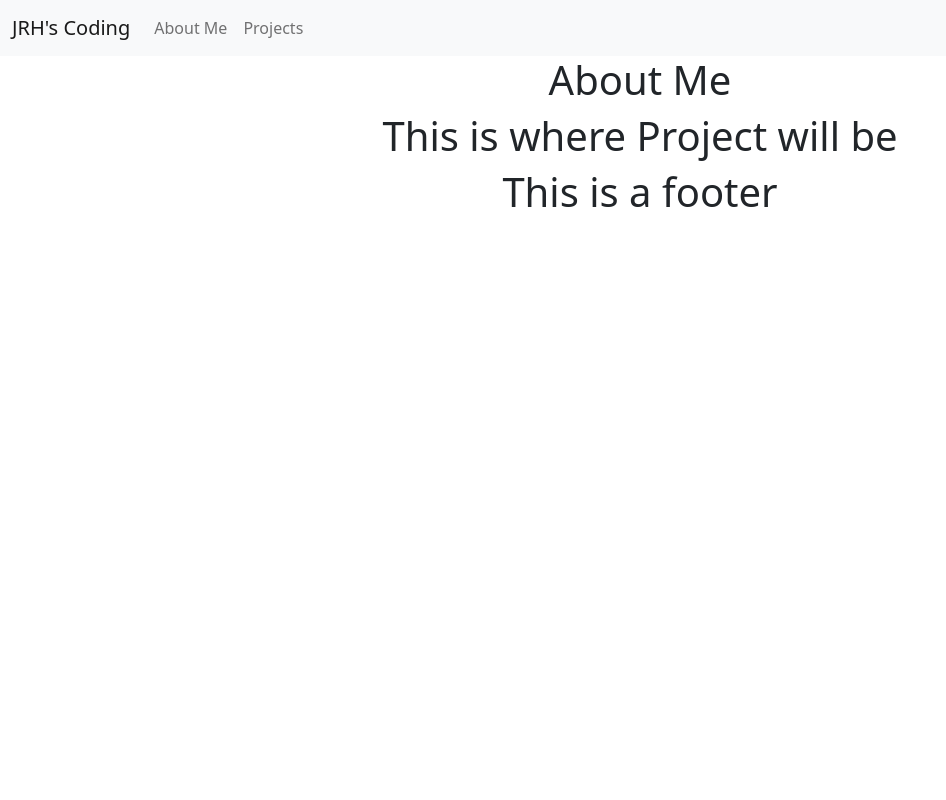
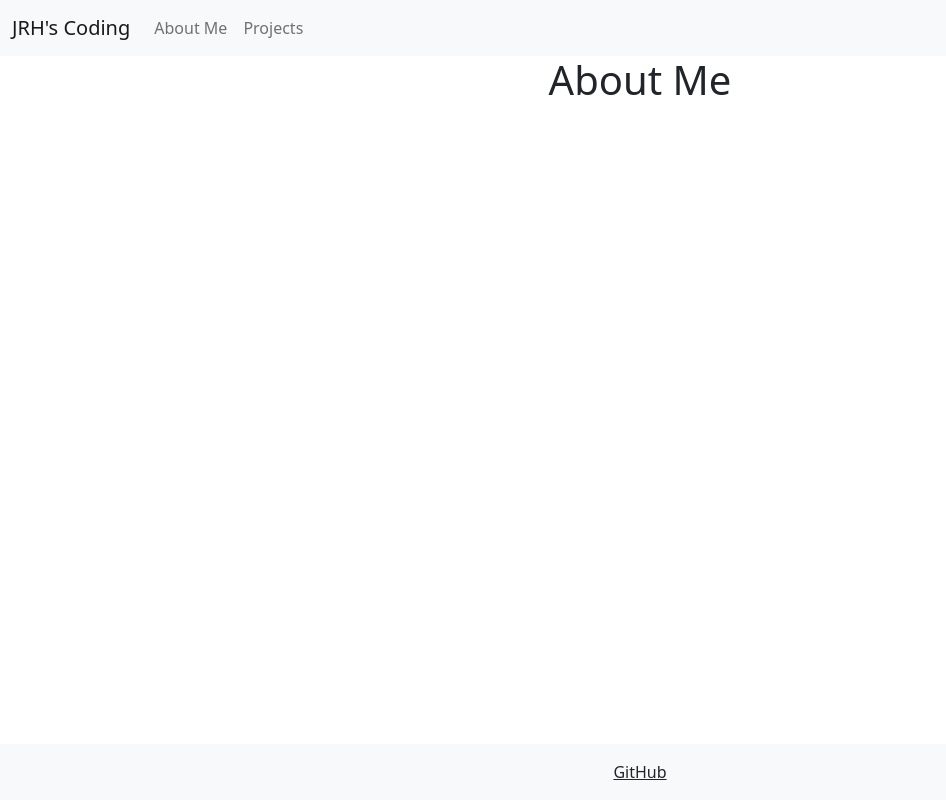
Before and after one commit to jrhscoding/portfolio-2.0, a React (Create React App) app: page / in a window 1280 px wide. Shown: the whole page, without its empty margins (0-946 px from the left). Built offline with nearby package versions, Linux system fonts and the light colour scheme.

Commit message:
added footer

```diff
--- a/src/App.js
+++ b/src/App.js
@@ -2,14 +2,12 @@ import React from 'react';
 import './App.css';
 import Header from './components/Header';
 import Footer from './components/Footer';
-import Project from './components/Project';
 
 function App() {
 
   return (
     <div className="App">
       <Header/>
-      <Project/>
       <Footer/>
     </div>
   );
--- a/src/components/Footer/index.js
+++ b/src/components/Footer/index.js
@@ -2,7 +2,11 @@ import React from "react";
 
 function Footer() {
     return (
-        <h1>This is a footer</h1>
+        <footer className="bg-light text-center text-lg-start fixed-bottom">
+            <div className="text-center p-3">
+                <a className="text-dark" href="https://github.com/jrhscoding">GitHub</a>
+            </div>
+        </footer>
     )
 }
 
--- a/src/components/Header/index.js
+++ b/src/components/Header/index.js
@@ -3,7 +3,7 @@ import Navigation from '../Navigation';
 
 function Header() {
 
-    const pageSelections = ['about', 'project']
+    const pageSelections = ['about', 'portfolio']
 
     const [currentPageSelected, setCurrentPageSelected] = useState(pageSelections[0]);
 
--- a/src/components/Navigation/index.js
+++ b/src/components/Navigation/index.js
@@ -1,4 +1,5 @@
 import React from 'react';
+import Project from '../Project';
 
 function Navigation(props) {
     let {currentPageSelected} = props;
@@ -9,10 +10,11 @@ function Navigation(props) {
                 <h1>About Me</h1>
             </div>
         )
-    } else if (currentPageSelected==='project') {
+    } else if (currentPageSelected==='portfolio') {
         return (
             <div>
-                <h1>Projects</h1>
+                <h1>Portfolio</h1>
+                <Project/>
             </div>
         )
     } else {
```
